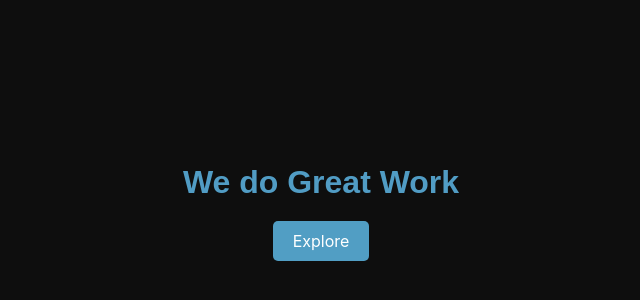
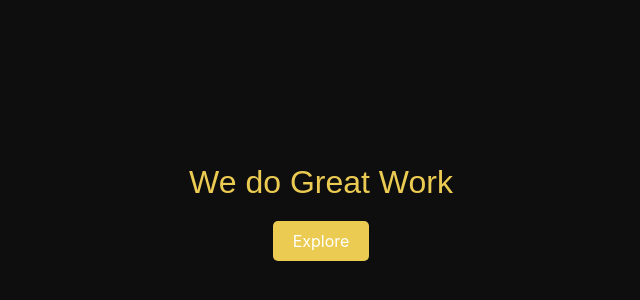
Before and after one commit to MohdHuzaifa2/cohort-2-git, a plain HTML site: page index.html in a window 1280 px wide. Shown: the part 188-488 px from the top of the page, without its empty margins (319-959 px from the left). Drawn offline with Linux system fonts and the light colour scheme.

Commit message:
fourth commit

```diff
--- a/style.css
+++ b/style.css
@@ -20,15 +20,15 @@ body {
 }
 
 h1 {
-    color: rgb(81, 156, 196);
-    font-weight: medium;
+    color: rgb(236, 203, 82);
+    font-weight: 500;
 }
 
 button {
     padding: 10px 20px;
     font-size: 16px;
     color: white;
-    background-color: rgb(81, 158, 196);
+    background-color: rgb(236, 203, 82);
     border: none;
     border-radius: 5px;
     cursor: pointer;
```
